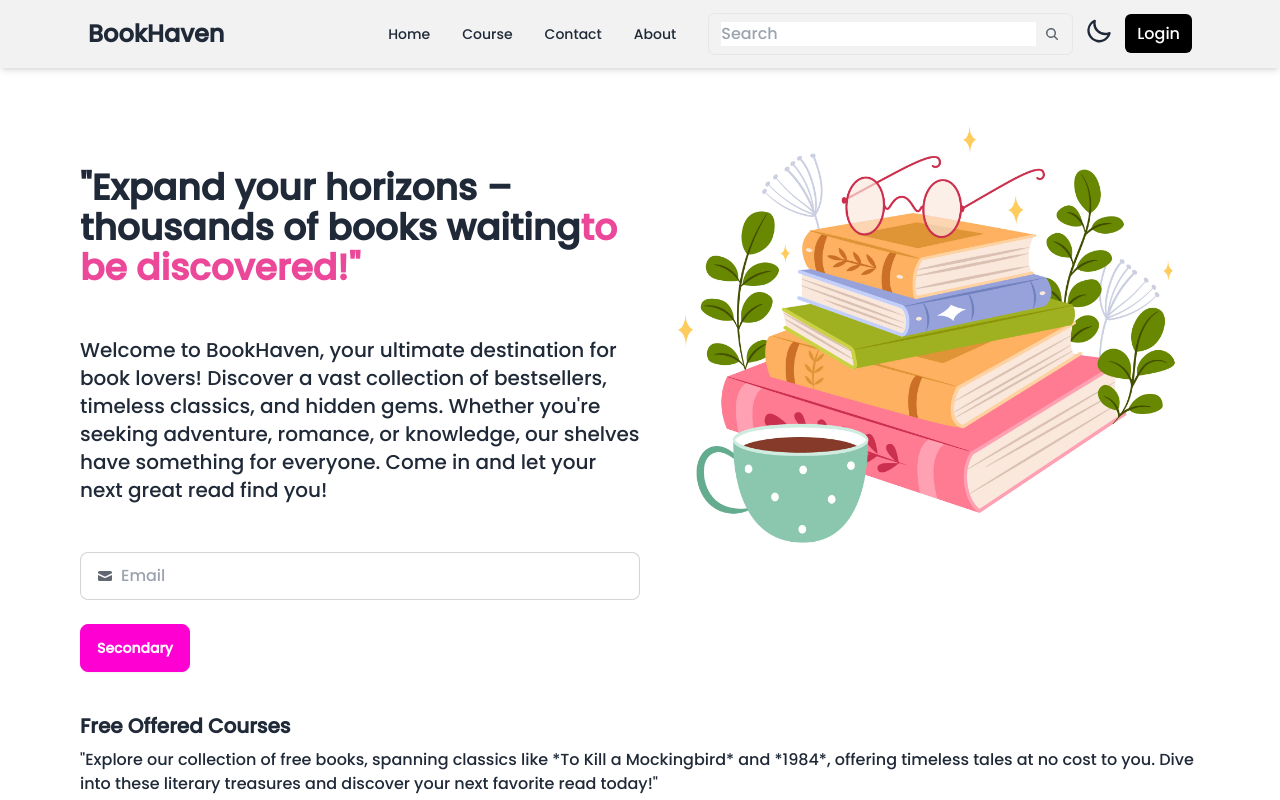
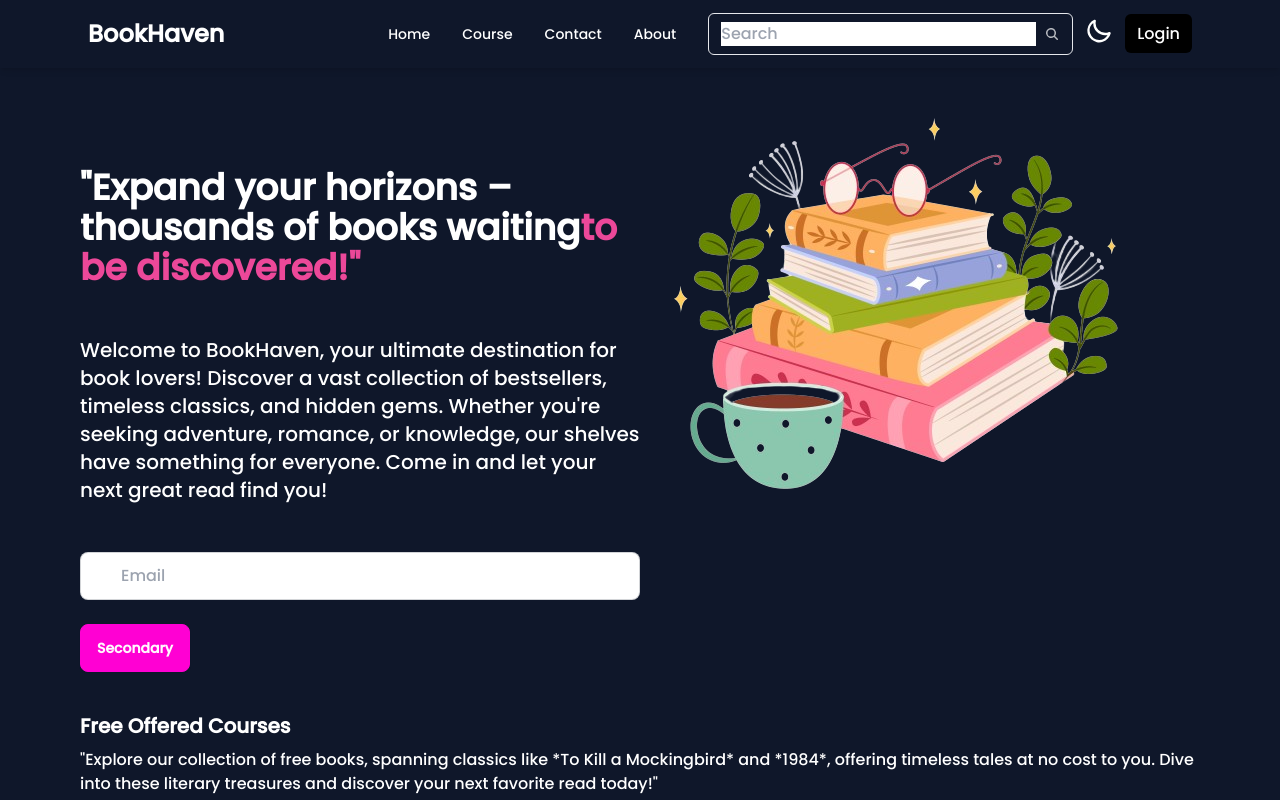
Before and after one commit to pawanharry/BookStore, a React (Vite) app: page / in a window 1280 px wide. Both pictures are taken after a click on the label 1099 px from the left and 30 px from the top of the page. Shown: the top 800 px of the page. Built offline with nearby package versions, Linux system fonts and the light colour scheme.

Commit message:
themeChanger

```diff
--- a/src/App.jsx
+++ b/src/App.jsx
@@ -7,12 +7,16 @@
 function App  () {
   return (
     <>
+      <div className='dark:bg-slate-900 dark:text-white'>
+        <Routes>
+            <Route path='/' element={<Home />}/>
+            <Route path='/course' element={ <Courses/>}/>
 
-    <Routes>
-      <Route path='/' element={<Home />}/>
-      <Route path='/course' element={ <Courses/>}/>
+        </Routes>
 
-    </Routes>
+
+      </div>
+
 
     </>
   )
--- a/src/Components/Banner.jsx
+++ b/src/Components/Banner.jsx
@@ -1,5 +1,5 @@
 import React from 'react';
-import banner from '../../public/Banner.jpg';
+import banner from '../../public/Banner.png';
 
 const Banner = () => {
   return (
@@ -25,8 +25,8 @@
 
             </div>
 
-         <div className='w-full mw-1/2'>
-           <img src={banner} alt='banner' className='w-88 h-88' />
+         <div className='w-full mw-1/2 '>
+           <img src={banner} alt='banner' className='w-98 h-98' />
 
          </div>
 
--- a/src/Components/Cards.jsx
+++ b/src/Components/Cards.jsx
@@ -5,7 +5,7 @@
   return (
     <>
     <div className='mt4 my-3 p-3' >
-    <div className="card w-92  bg-base-100 shadow-xl hover:scale-105 duration-200">
+    <div className="card w-92  bg-base-100 shadow-xl hover:scale-105 duration-200 dark:bg-slate-900 dark:text-white dark:border">
   <figure>
     <img src={item.image} alt="books" /></figure>
   <div className="card-body">
--- a/src/Components/Footer.jsx
+++ b/src/Components/Footer.jsx
@@ -5,7 +5,7 @@
   return (
     <div>
         <hr/>
-        <footer className="footer footer-center p-10  text-base-content rounded">
+        <footer className="footer footer-center p-10  text-base-content rounded dark:bg-slate-900 dark:text-white">
   <nav className="grid grid-flow-col gap-4">
     <a className="link link-hover">About us</a>
     <a className="link link-hover">Contact</a>
--- a/src/Components/Navbar.jsx
+++ b/src/Components/Navbar.jsx
@@ -1,6 +1,25 @@
-import React, { useEffect, useState } from 'react'
+import React from 'react';
+import { useEffect, useState } from 'react'
 
-const Navbar = () => {
+function Navbar  () {
+
+const [theme,setTheme] =useState(
+  localStorage.getItem("theme") ? localStorage.getItem("theme") : "light"
+);
+const element = document.documentElement;
+useEffect(() => {
+  if(theme === "dark"){
+    element.classList.add("dark");
+    localStorage.setItem("theme","dark")
+    document.body.classList.add("dark");
+  } else {
+    element.classList.remove("dark");
+    localStorage.setItem("theme","light");
+    document.body.classList.remove("dark");
+  }
+},[theme]);
+
+
 const [sticky,setStickey]=useState(false)
 useEffect(()=>{
   const handleScroll=()=>{
@@ -31,8 +50,8 @@
 
   return (
     <>
-    <div className={`max-w-screen-2xl container mx-auto md:px-20 px-4 fixed top-0 left-0 right-0 z-50 ${
-      sticky?"sticky-navbar shadow-md bg-base-200 duration-300 transition-all ease-in-out":""}
+    <div className={`max-w-screen-2xl container mx-auto md:px-20 px-4 dark:bg-slate-900 dark:text-white fixed top-0 left-0 right-0 z-50 ${
+      sticky?"sticky-navbar shadow-md bg-base-200 dark:bg-slate-600 dark:text-white duration-300 transition-all ease-in-out":""}
     `}
     >
     <div className="navbar">
@@ -66,10 +85,18 @@
   <input type="checkbox" className="theme-controller" value="synthwave" />
 
   {/* sun icon */}
-  <svg className="swap-off fill-current w-7 h-7" xmlns="http://www.w3.org/2000/svg" viewBox="0 0 24 24"><path d="M5.64,17l-.71.71a1,1,0,0,0,0,1.41,1,1,0,0,0,1.41,0l.71-.71A1,1,0,0,0,5.64,17ZM5,12a1,1,0,0,0-1-1H3a1,1,0,0,0,0,2H4A1,1,0,0,0,5,12Zm7-7a1,1,0,0,0,1-1V3a1,1,0,0,0-2,0V4A1,1,0,0,0,12,5ZM5.64,7.05a1,1,0,0,0,.7.29,1,1,0,0,0,.71-.29,1,1,0,0,0,0-1.41l-.71-.71A1,1,0,0,0,4.93,6.34Zm12,.29a1,1,0,0,0,.7-.29l.71-.71a1,1,0,1,0-1.41-1.41L17,5.64a1,1,0,0,0,0,1.41A1,1,0,0,0,17.66,7.34ZM21,11H20a1,1,0,0,0,0,2h1a1,1,0,0,0,0-2Zm-9,8a1,1,0,0,0-1,1v1a1,1,0,0,0,2,0V20A1,1,0,0,0,12,19ZM18.36,17A1,1,0,0,0,17,18.36l.71.71a1,1,0,0,0,1.41,0,1,1,0,0,0,0-1.41ZM12,6.5A5.5,5.5,0,1,0,17.5,12,5.51,5.51,0,0,0,12,6.5Zm0,9A3.5,3.5,0,1,1,15.5,12,3.5,3.5,0,0,1,12,15.5Z"/></svg>
+  <svg className="swap-off fill-current w-7 h-7"
+  xmlns="http://www.w3.org/2000/svg"
+  viewBox="0 0 24 24"
+    onClick={()=> setTheme(theme === "light"? "dark" : "light")}>
+    <path d="M5.64,17l-.71.71a1,1,0,0,0,0,1.41,1,1,0,0,0,1.41,0l.71-.71A1,1,0,0,0,5.64,17ZM5,12a1,1,0,0,0-1-1H3a1,1,0,0,0,0,2H4A1,1,0,0,0,5,12Zm7-7a1,1,0,0,0,1-1V3a1,1,0,0,0-2,0V4A1,1,0,0,0,12,5ZM5.64,7.05a1,1,0,0,0,.7.29,1,1,0,0,0,.71-.29,1,1,0,0,0,0-1.41l-.71-.71A1,1,0,0,0,4.93,6.34Zm12,.29a1,1,0,0,0,.7-.29l.71-.71a1,1,0,1,0-1.41-1.41L17,5.64a1,1,0,0,0,0,1.41A1,1,0,0,0,17.66,7.34ZM21,11H20a1,1,0,0,0,0,2h1a1,1,0,0,0,0-2Zm-9,8a1,1,0,0,0-1,1v1a1,1,0,0,0,2,0V20A1,1,0,0,0,12,19ZM18.36,17A1,1,0,0,0,17,18.36l.71.71a1,1,0,0,0,1.41,0,1,1,0,0,0,0-1.41ZM12,6.5A5.5,5.5,0,1,0,17.5,12,5.51,5.51,0,0,0,12,6.5Zm0,9A3.5,3.5,0,1,1,15.5,12,3.5,3.5,0,0,1,12,15.5Z"/>
+
+    </svg>
 
   {/* moon icon */}
-  <svg className="swap-on fill-current w-7 h-7" xmlns="http://www.w3.org/2000/svg" viewBox="0 0 24 24"><path d="M21.64,13a1,1,0,0,0-1.05-.14,8.05,8.05,0,0,1-3.37.73A8.15,8.15,0,0,1,9.08,5.49a8.59,8.59,0,0,1,.25-2A1,1,0,0,0,8,2.36,10.14,10.14,0,1,0,22,14.05,1,1,0,0,0,21.64,13Zm-9.5,6.69A8.14,8.14,0,0,1,7.08,5.22v.27A10.15,10.15,0,0,0,17.22,15.63a9.79,9.79,0,0,0,2.1-.22A8.11,8.11,0,0,1,12.14,19.73Z"/></svg>
+  <svg className="swap-on fill-current w-7 h-7" xmlns="http://www.w3.org/2000/svg" viewBox="0 0 24 24"
+  onClick={()=> setTheme(theme === "dark" ? "light" : "dark")}>
+  <path d="M21.64,13a1,1,0,0,0-1.05-.14,8.05,8.05,0,0,1-3.37.73A8.15,8.15,0,0,1,9.08,5.49a8.59,8.59,0,0,1,.25-2A1,1,0,0,0,8,2.36,10.14,10.14,0,1,0,22,14.05,1,1,0,0,0,21.64,13Zm-9.5,6.69A8.14,8.14,0,0,1,7.08,5.22v.27A10.15,10.15,0,0,0,17.22,15.63a9.79,9.79,0,0,0,2.1-.22A8.11,8.11,0,0,1,12.14,19.73Z"/></svg>
 
 </label>
 </div>
--- a/src/main.jsx
+++ b/src/main.jsx
@@ -6,7 +6,11 @@
 
 ReactDOM.createRoot(document.getElementById('root')).render(
   <BrowserRouter>
-    <App />
+    <div className='dark:bg-slate-900 dark:text-white'>
+       <App />
+
+    </div>
+
   </BrowserRouter>
-  ,
-)
+
+);
--- a/tailwind.config.js
+++ b/tailwind.config.js
@@ -4,6 +4,7 @@
     "./index.html",
     "./src/**/*.{js,ts,jsx,tsx}",
   ],
+  darkMode: 'class',
   theme: {
     extend: {},
   },
```
Also changed, not shown: public/Banner.jpg (deleted), public/Banner.png (added).
